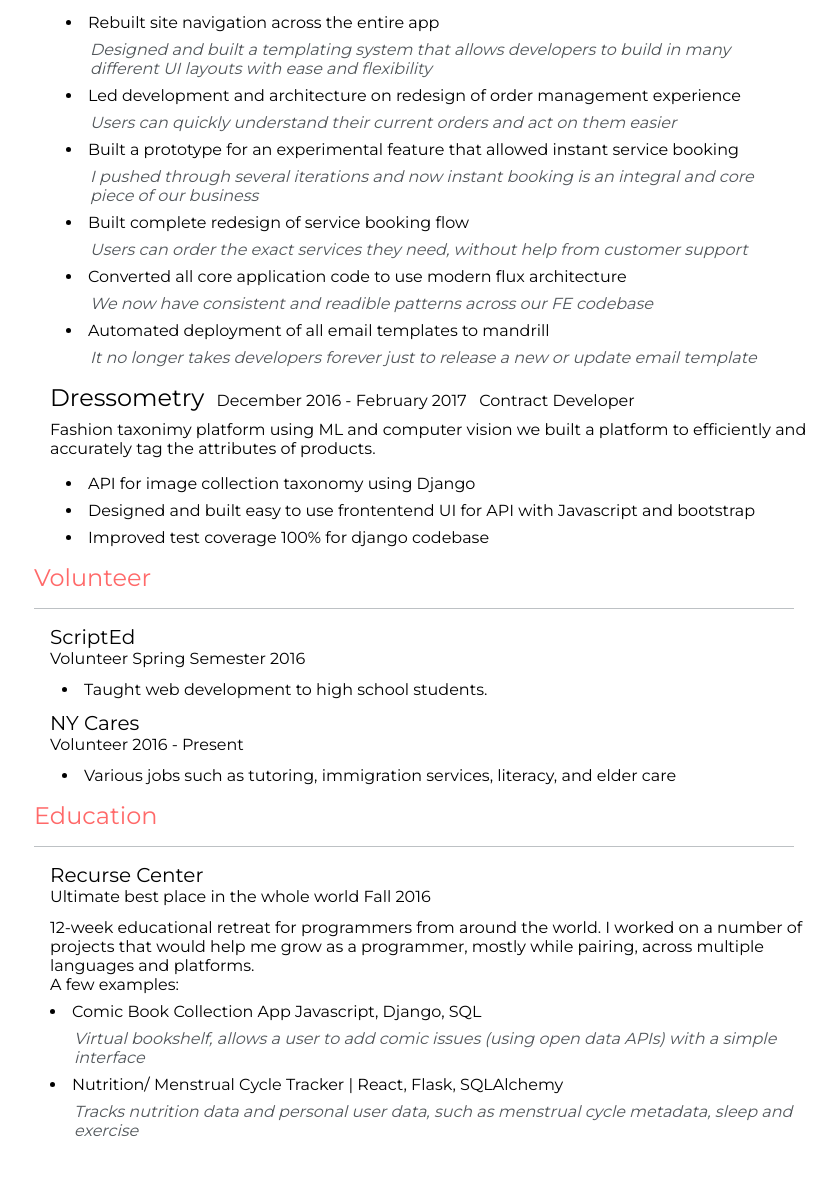
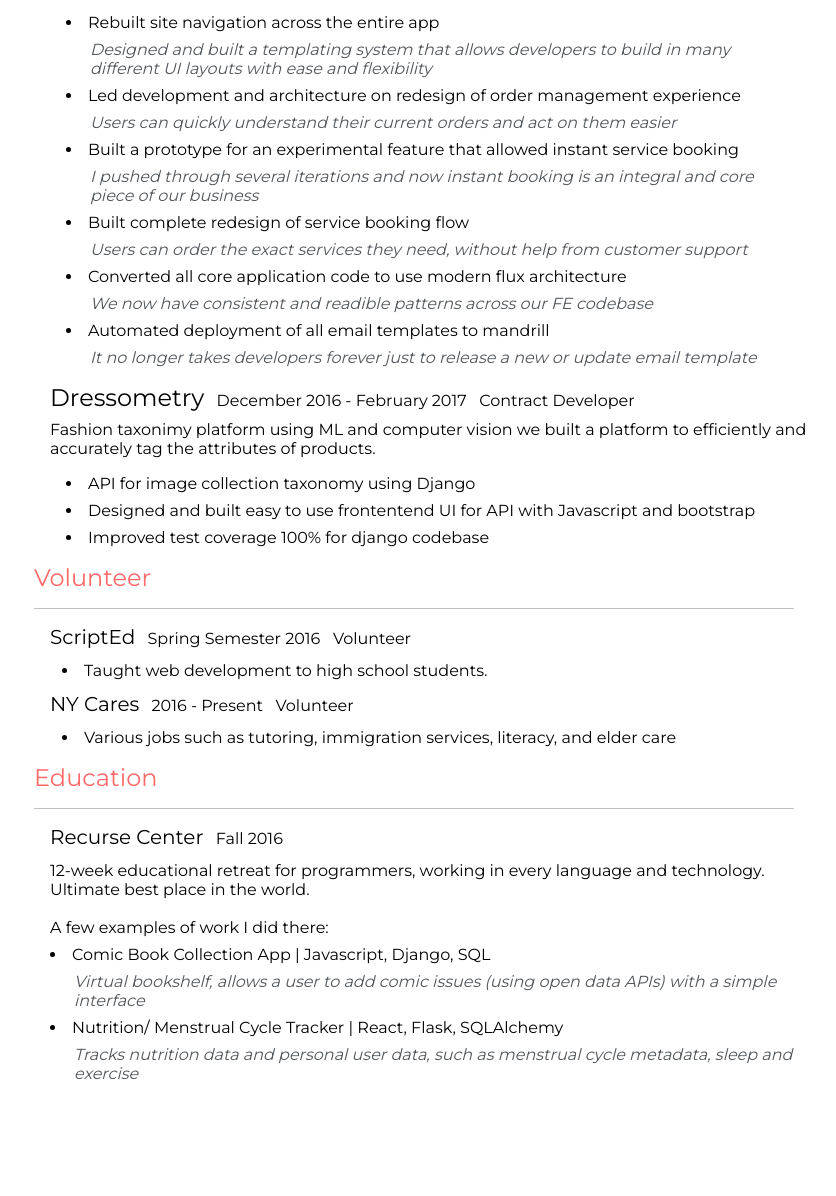
Before and after one commit to jenigooley/jenigooley.github.io, a plain HTML site: page index.html in a window 1280 px wide. Shown: the part 328-1524 px from the top of the page, without its empty margins (6-842 px from the left). After the commit the page ends 1467 px from the top, so only its background shows below. Drawn offline with Linux system fonts and the light colour scheme.

Commit message:
update padding

```diff
--- a/index.html
+++ b/index.html
@@ -11,7 +11,7 @@
       Jeni Gooley
       <div class="subtitle">
       <div class="email">jeni.gooley.42@gmail.com</div>
-      <a href="https://github.com/jenigooley">https://github.com/jenigooley</a>
+      <a class="github-link" href="https://github.com/jenigooley">github.com/jenigooley</a>
       </div>
     </div>
 
@@ -70,15 +70,13 @@
     <div class="section-title">Volunteer</div>
     <div class="section-content">
         <div class="section-subtitle">
-            <div class="volunteer-company">ScriptEd</div>
-            Volunteer
-            Spring Semester 2016
+            <span class="volunteer-company">ScriptEd</span>
+            <span>Spring Semester 2016&nbsp;&nbsp;&nbsp;Volunteer</span>
           </div>
         <li class="volunteer-description">Taught web development to high school students.</li>
       <div class="section-subtitle">
-        <div class="volunteer-company">NY Cares</div>
-        Volunteer
-        2016 - Present
+        <span class="volunteer-company">NY Cares</span>
+        <span>2016 - Present&nbsp;&nbsp;&nbsp;Volunteer</span>
       </div>
       <li class="volunteer-description">Various jobs such as tutoring, immigration services, literacy, and elder care</li>
     </div>
@@ -87,15 +85,17 @@
     <div class="section-content">
 
       <div class="section-subtitle">
-        <div class="volunteer-company">Recurse Center</div>
-        Ultimate best place in the whole world
-        Fall  2016
+        <span class="volunteer-company">Recurse Center</span>
+        <span>Fall  2016</span>
       </div>
         <div class="company-description">
-          12-week educational retreat for programmers from around the world. I worked on a number of projects that would help me grow as a programmer, mostly while pairing, across multiple languages and platforms.
+          12-week educational retreat for programmers, working in every language and technology.
+          <br/>
+          Ultimate best place in the world.
         </div>
-      A few examples:
-      <li class="work-project">Comic Book Collection App  Javascript, Django, SQL</li>
+        <br/>
+      A few examples of work I did there:
+      <li class="work-project">Comic Book Collection App | Javascript, Django, SQL</li>
       <div class="real-talk-project">Virtual bookshelf,  allows a user to add comic issues (using open data APIs) with a simple interface</div>
 
       <li class="work-project">Nutrition/ Menstrual Cycle Tracker |  React, Flask, SQLAlchemy</li>
--- a/styles.css
+++ b/styles.css
@@ -13,6 +13,13 @@
 
 .email{
   color: #FF6969;
+  font-weight: 400;
+  margin-bottom: 4px;
+}
+
+.github-link {
+  font-weight: 400;
+  text-decoration: none;
 }
 
 .subtitle{
@@ -72,6 +79,7 @@
   color: black;
   font-weight: 400;
   font-size: 20px;
+  margin-right: 8px;
 }
 
 .volunteer-description {
```
